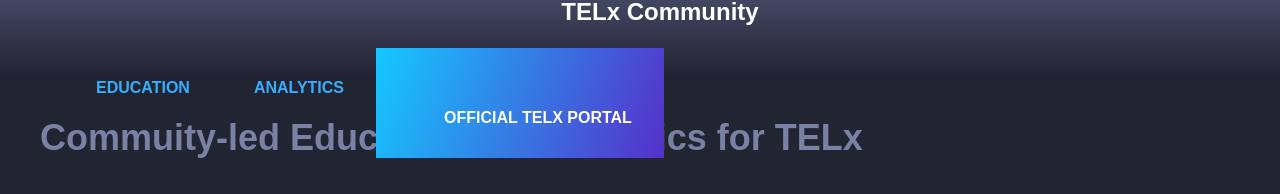
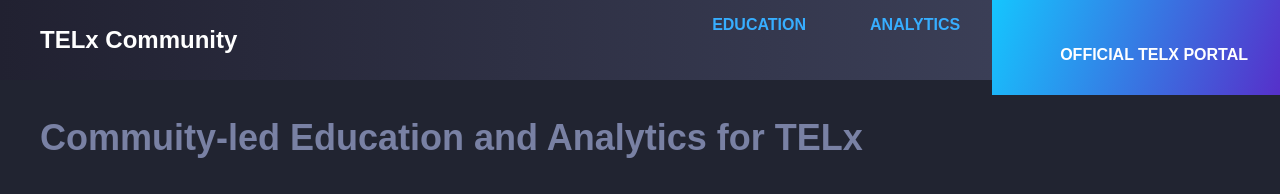
Before and after one commit to Telcoin-Association/telx-community, a Next.js app: page / in a window 1280 px wide. Shown: the top 194 px of the page. Built offline with nearby package versions, Linux system fonts and the light colour scheme; some icons are missing; a web font is replaced by a local one.

Commit message:
desktop fixes for education pages

```diff
--- a/sass/_utility.scss
+++ b/sass/_utility.scss
@@ -36,4 +36,7 @@
     font-size: 14px;
     color: $gray7;
   }
+  @media(min-width: $lg) {
+    padding: 12px 40px;
+  }
 }
--- a/sass/components/_navigation.scss
+++ b/sass/components/_navigation.scss
@@ -154,6 +154,17 @@
       justify-content: space-between;
       align-items: center;
       height: 80px;
+      flex-direction: row;
+      width: 100%;
+      background: $gradientNightHorizontal;
+      .nsi-logo-wrapper {
+        text-align: left;
+        margin: 0;
+      }
+      .nsi-menu-items {
+        width: initial;
+        padding: 0;
+      }
 
       .nsi-socials {
         display: none;
--- a/sass/components/_prev_next.scss
+++ b/sass/components/_prev_next.scss
@@ -19,7 +19,6 @@
       align-items: center;
       justify-content: center;
       padding: 20px 12px;
-      text-align: center;
       font-size: 14px;
       .tw-icon {
         display: flex;
--- a/sass/guide/_main.scss
+++ b/sass/guide/_main.scss
@@ -40,4 +40,9 @@
       padding: 0 40px;
     }
   }
+  @media(min-width: $lg) {
+    .guide-prev-next {
+      padding: 0;
+    }
+  }
 }
--- a/sass/guide/_nav.scss
+++ b/sass/guide/_nav.scss
@@ -64,6 +64,17 @@
 
   @media(min-width: $lg) {
     position: initial;
-    margin-top: 32px;
+    max-width: initial;
+    padding: 0;
+    background: transparent;
+    align-items: flex-start;
+    .guide-nav-close {
+      display: none;
+    }
+    .guide-nav-inner {
+      .guide-nav-page-title {
+        display: none;
+      }
+    }
   }
 }
```
